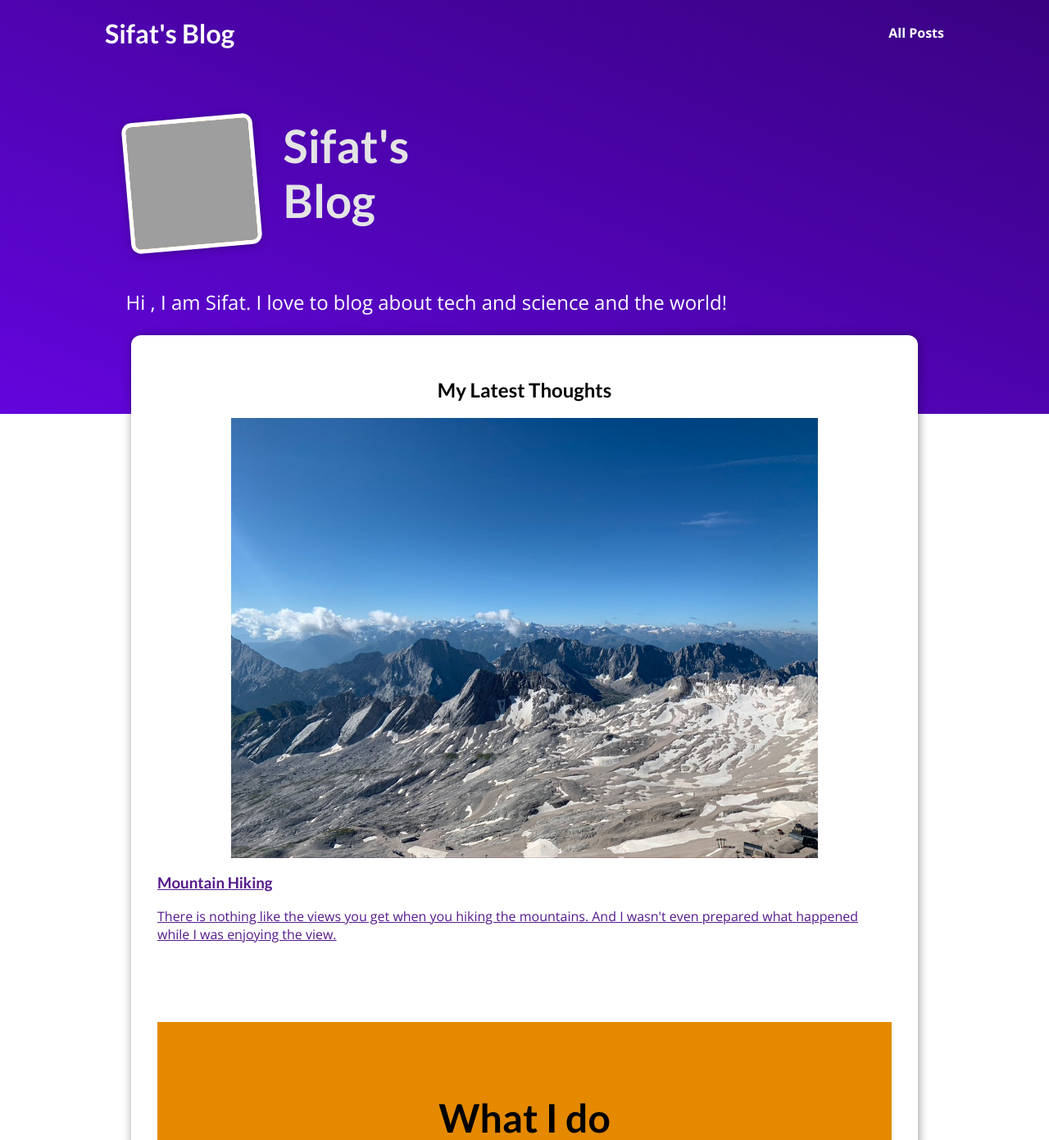
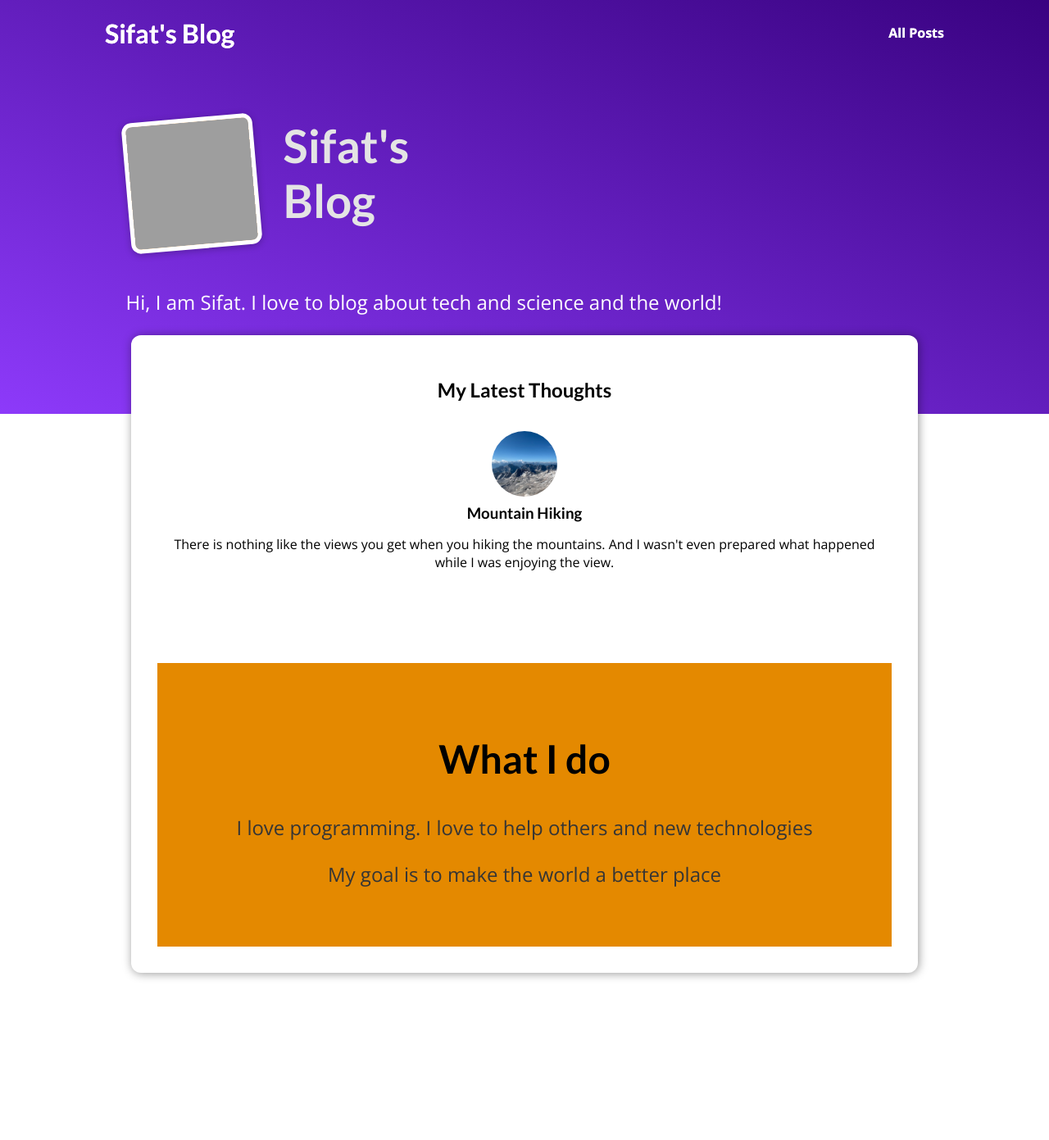
Before and after one commit to SifatNiloy/django-blog, a Django app: page / in a window 1280 px wide. Shown: the top 1391 px of the page at 82% size. After the commit the page ends 1195 px from the top, so only its background shows below. Run offline with Django 4.2, Linux system fonts and the light colour scheme; grey boxes are pictures that could not be loaded.

Commit message:
more styles added

```diff
--- a/blog/static/blog/index.css
+++ b/blog/static/blog/index.css
@@ -1,5 +1,5 @@
 #welcome {
-  background: linear-gradient(to right top, #6305dd, #390281);
+  background: linear-gradient(to right top, #8d3afa, #390281);
   padding: 6rem 12%;
 }
 
--- /dev/null
+++ b/blog/static/blog/post.css
@@ -0,0 +1,43 @@
+.post {
+  display: flex;
+  flex-direction: column;
+  align-items: center;
+  text-align: center;
+}
+
+.post a {
+  text-decoration: none;
+  color: black;
+  transition: all 0.2s ease;
+  padding: 1rem;
+}
+
+.post a:hover,
+.post a:active {
+  transform: scale(1.1);
+  background-color: #390281;
+  color: white;
+}
+
+.post img {
+  width: 5rem;
+  height: 5rem;
+  object-fit: cover;
+  border-radius: 50%;
+}
+
+.post h3 {
+  margin: 0.25rem 0;
+}
+
+.post time {
+  color: #666666;
+  margin: 0.25rem;
+  font-style: italic;
+  font-size: 0.85rem;
+}
+
+.post:hover time,
+.post:active time {
+  color: white;
+}
--- /dev/null
+++ b/blog/templates/blog/includes/post.html
@@ -0,0 +1,12 @@
+{% load static %}
+<li>
+    <article class="post">
+        <a href="">
+            <img src="{% static "blog/images/mountains.jpg" %}" alt="Mountain Hiking"/>
+            <div class="post__content">
+            <h3>Mountain Hiking</h3>
+            <p>There is nothing like the views you get when you hiking the mountains. And I wasn't even prepared what happened while I was enjoying the view. </p>
+            </div>
+        </a>
+    </article>
+</li>
--- a/blog/templates/blog/index.html
+++ b/blog/templates/blog/index.html
@@ -4,6 +4,7 @@
 {% block title %} My Blog {% endblock %}
 
 {% block css_files%}
+<link rel="stylesheet" href="{%static "blog/post.css" %}" />
 <link rel="stylesheet" href="{%static "blog/index.css" %}" />
 {% endblock %}
 {% block content %}
@@ -18,22 +19,12 @@
         <img src="{% static "blog/images/sifat.png" %}" alt="Sifat - The Author of this blog"></img>
         <h2>Sifat's Blog</h2>
     </header>
-    <p>Hi , I am Sifat. I love to blog about tech and science and the world! </p>
+    <p>Hi, I am Sifat. I love to blog about tech and science and the world! </p>
 </section>
 <section id="latest-posts">
     <h2>My Latest Thoughts</h2>
     <ul>
-        <li>
-            <article class="post">
-                <a href="">
-                    <img src="{% static "blog/images/mountains.jpg" %}" alt="Mountain Hiking"/>
-                    <div class="post__content">
-                    <h3>Mountain Hiking</h3>
-                    <p>There is nothing like the views you get when you hiking the mountains. And I wasn't even prepared what happened while I was enjoying the view. </p>
-                    </div>
-                </a>
-            </article>
-        </li>
+        {%include "blog/includes/post.html"%}
     </ul>
 <section>
 <section id="about">
--- a/blog/views.py
+++ b/blog/views.py
@@ -1,10 +1,13 @@
 from django.shortcuts import render
+
 
 def starting_page(request):
     return render(request, "blog/index.html")
 
+
 def posts(request):
-    pass
+    return render(request, "blog/all-posts.html")
+
 
 def post_detail(request):
     pass
--- a/static/app.css
+++ b/static/app.css
@@ -46,12 +46,3 @@ h3 {
 #main-navigation h1 a:active {
   color: white;
 }
-
-.post img{
-  width: 80%;
-  margin: 0 auto;
-  display: block;
-}
-.post__content p{
-  text-decoration: none;
-}
--- a/templates/base.html
+++ b/templates/base.html
@@ -10,6 +10,12 @@
     {% block css_files %}{% endblock %}
   </head>
   <body>
+    <header id="main-navigation">
+  <h1><a href="">Sifat's Blog</a></h1>
+  <nav>
+    <a href="">All Posts</a>
+  </nav>
+</header>
     {% block content %} {% endblock %}
   </body>
 </html>
```
Also changed, not shown: blog/static/blog/all-posts.css (added, +43 -0 lines), blog/templates/blog/all-posts.html (+15 -3 lines).
